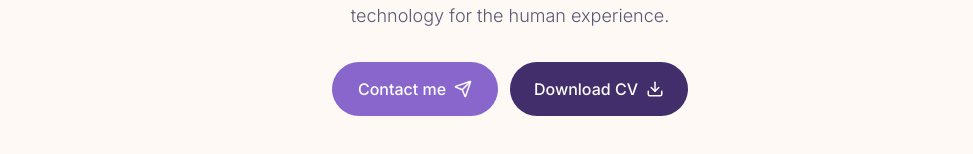
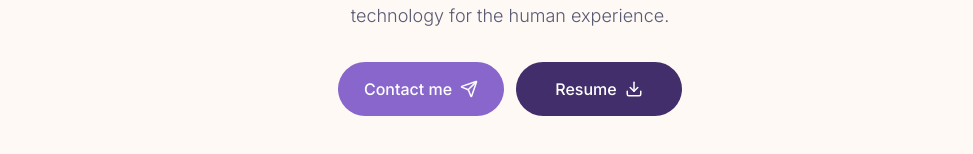
Before and after one commit to Tcheung787/Portfolio-TC, a Next.js app: page / in a window 1280 px wide. Shown: the part 417-571 px from the top of the page, without its empty margins (130-1103 px from the left). Built offline with nearby package versions, Linux system fonts and the light colour scheme.

Commit message:
changed button

```diff
--- a/components/Hero.jsx
+++ b/components/Hero.jsx
@@ -32,7 +32,7 @@ const Hero = () => {
                 </Button>
               </Link>
               <Button variant='secondary' className='gap-x-2'>
-                Download CV
+                Resume
                 <Download size={18} />
               </Button>
             </div>
```
